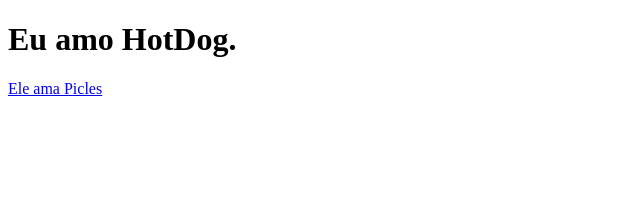
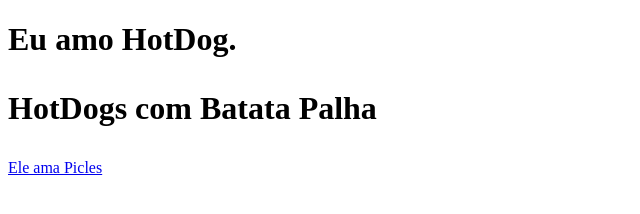
Before and after one commit to vinipalinkas/GIT-GITHUB-TEST, a plain HTML site: page venda.html in a window 1280 px wide. Shown: the whole page, without its empty margins (0-640 px from the left). Drawn offline with Linux system fonts and the light colour scheme.

Commit message:
Hotdog com Patata Palha

```diff
--- a/venda.html
+++ b/venda.html
@@ -8,6 +8,9 @@
 <body>
     <h1>
         Eu amo HotDog.
+        <p>
+            HotDogs com Batata Palha
+        </p>
     </h1>
 
     <a href="./index.html">
```
